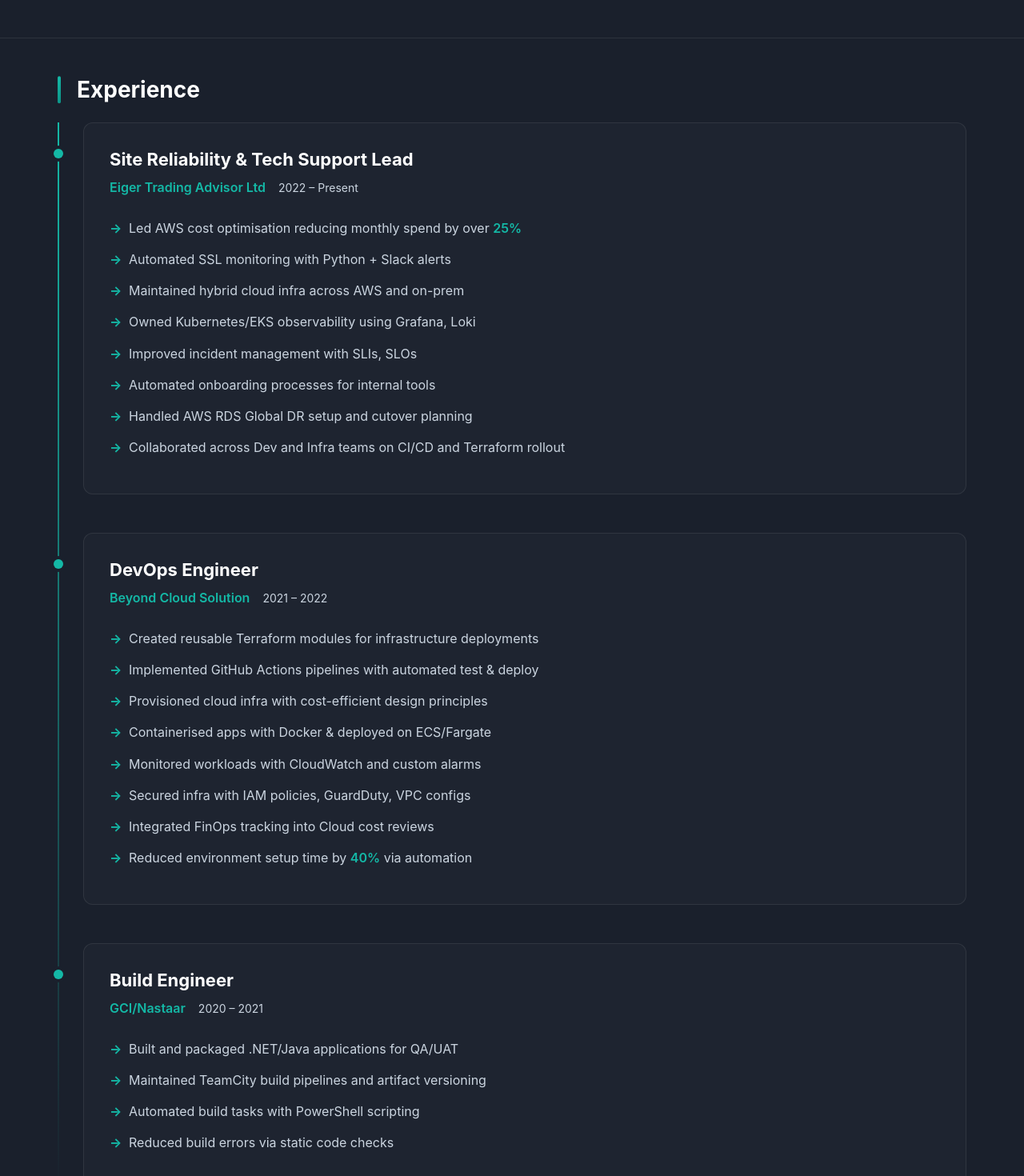
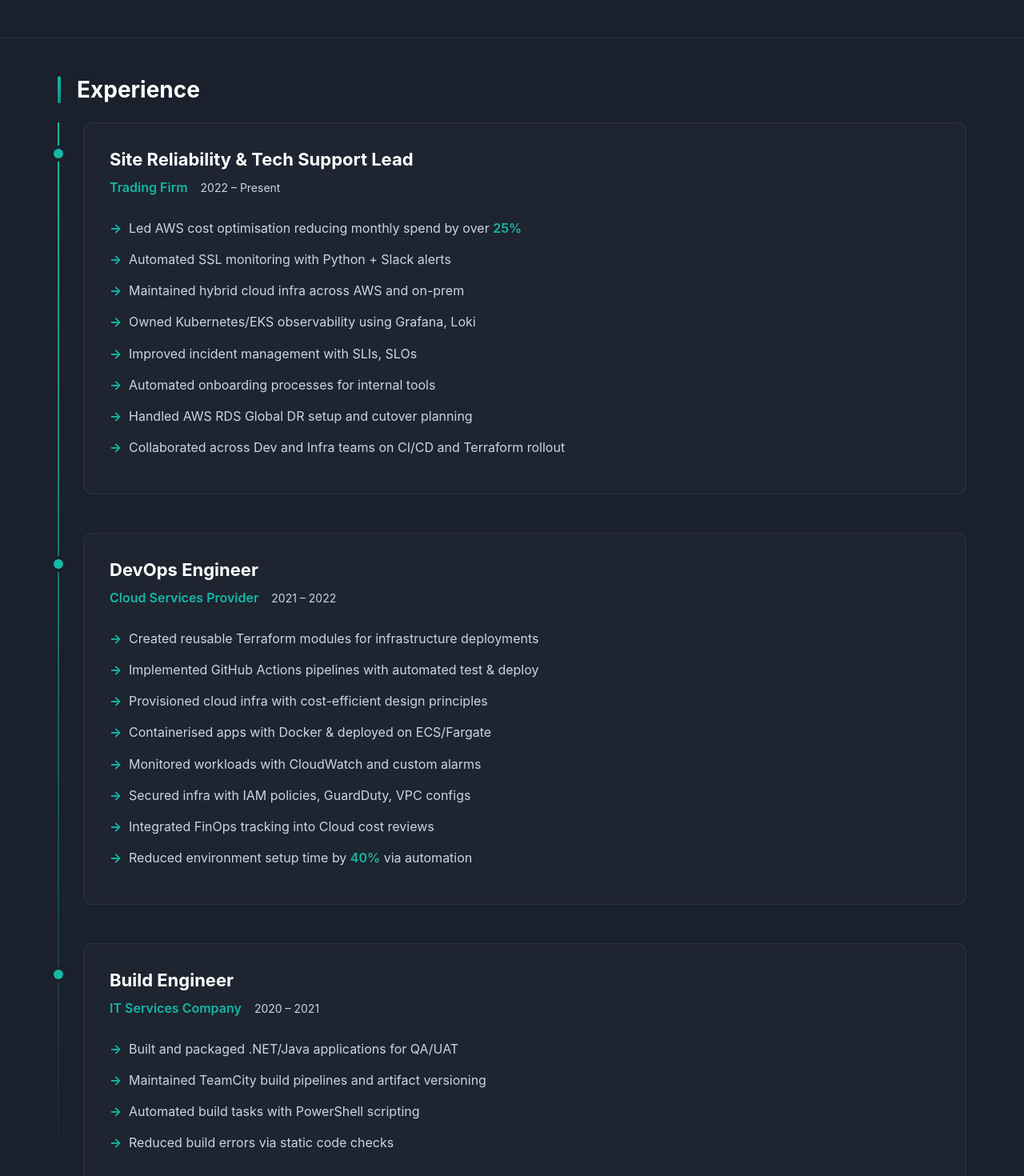
Before and after one commit to SojiJoro/adesoji-portfolio, a Next.js app: page /resume in a window 1280 px wide. Shown: the part 1562-3032 px from the top of the page at 80% size. Built offline with nearby package versions, Linux system fonts and the light colour scheme.

Commit message:
chore: anonymize employers

```diff
--- a/src/app/resume/page.tsx
+++ b/src/app/resume/page.tsx
@@ -171,11 +171,11 @@
               <h2 className="section-title">Experience</h2>
 
               <div className="experience-timeline">
-                {/* Eiger Trading Advisor */}
+                {/* Trading Firm */}
                 <div className="experience-item">
                   <div className="exp-header">
                     <h3>Site Reliability & Tech Support Lead</h3>
-                    <span className="exp-company">Eiger Trading Advisor Ltd</span>
+                    <span className="exp-company">Trading Firm</span>
                     <span className="exp-date">2022 – Present</span>
                   </div>
                   <ul className="exp-highlights">
@@ -190,11 +190,11 @@
                   </ul>
                 </div>
 
-                {/* Beyond Cloud Solution */}
+                {/* Cloud Services Provider */}
                 <div className="experience-item">
                   <div className="exp-header">
                     <h3>DevOps Engineer</h3>
-                    <span className="exp-company">Beyond Cloud Solution</span>
+                    <span className="exp-company">Cloud Services Provider</span>
                     <span className="exp-date">2021 – 2022</span>
                   </div>
                   <ul className="exp-highlights">
@@ -213,7 +213,7 @@
                 <div className="experience-item">
                   <div className="exp-header">
                     <h3>Build Engineer</h3>
-                    <span className="exp-company">GCI/Nastaar</span>
+                    <span className="exp-company">IT Services Company</span>
                     <span className="exp-date">2020 – 2021</span>
                   </div>
                   <ul className="exp-highlights">
```
